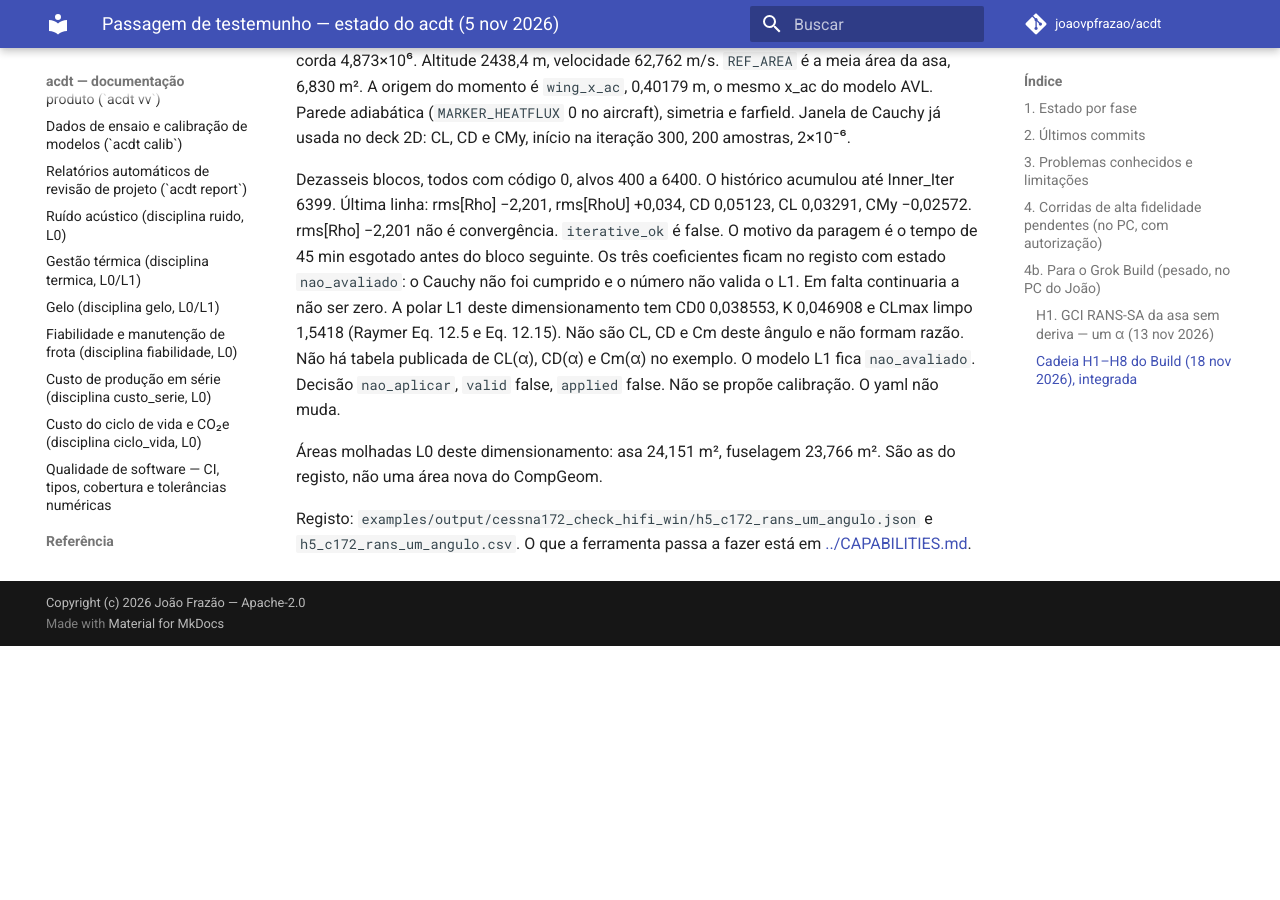
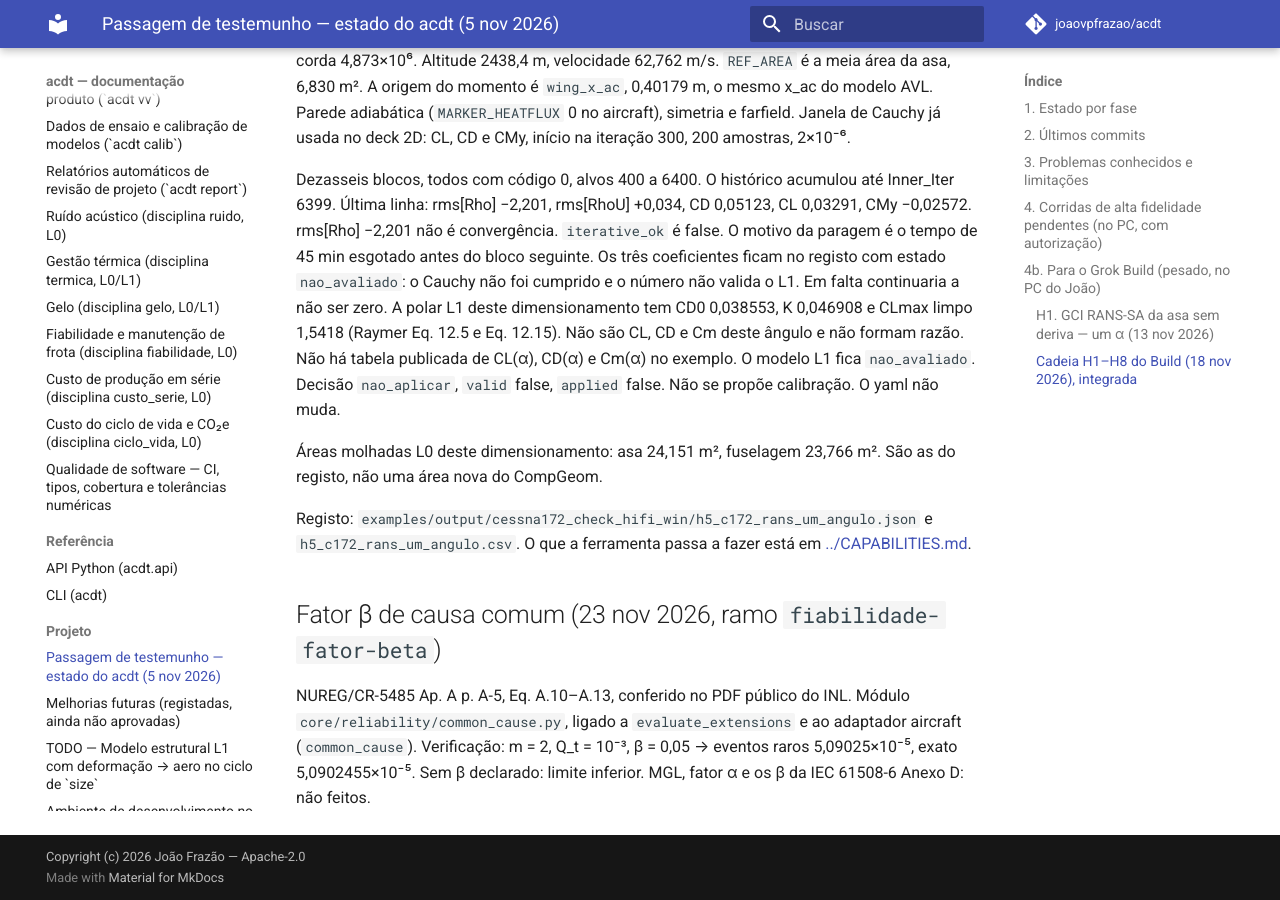
Before and after one commit to joaovpfrazao/acdt, an MkDocs documentation site: the page built from docs/HANDOFF.md, in a window 1280 px wide and 900 px high, scrolled down 81697 px. Built offline with MkDocs 1.6.1 and Material for MkDocs 9.7.7, drawn with Linux system fonts in a browser that asks for light colours; comment, search, counter and statistics services are not loaded; before the commit the page ends 82343 px from its top, so only the background shows below that.

Commit message:
CAPABILITIES e HANDOFF atualizados

```diff
--- a/docs/HANDOFF.md
+++ b/docs/HANDOFF.md
@@ -2027,3 +2027,7 @@ Dezasseis blocos, todos com código 0, alvos 400 a 6400. O histórico acumulou a
 Áreas molhadas L0 deste dimensionamento: asa 24,151 m², fuselagem 23,766 m². São as do registo, não uma área nova do CompGeom.
 
 Registo: `examples/output/cessna172_check_hifi_win/h5_c172_rans_um_angulo.json` e `h5_c172_rans_um_angulo.csv`. O que a ferramenta passa a fazer está em [../CAPABILITIES.md](../CAPABILITIES.md).
+
+## Fator β de causa comum (23 nov 2026, ramo `fiabilidade-fator-beta`)
+
+NUREG/CR-5485 Ap. A p. A-5, Eq. A.10–A.13, conferido no PDF público do INL. Módulo `core/reliability/common_cause.py`, ligado a `evaluate_extensions` e ao adaptador aircraft (`common_cause`). Verificação: m = 2, Q_t = 10⁻³, β = 0,05 → eventos raros 5,09025×10⁻⁵, exato 5,0902455×10⁻⁵. Sem β declarado: limite inferior. MGL, fator α e os β da IEC 61508-6 Anexo D: não feitos.
```
Also changed, not shown: CAPABILITIES.md (+7 -0 lines).
